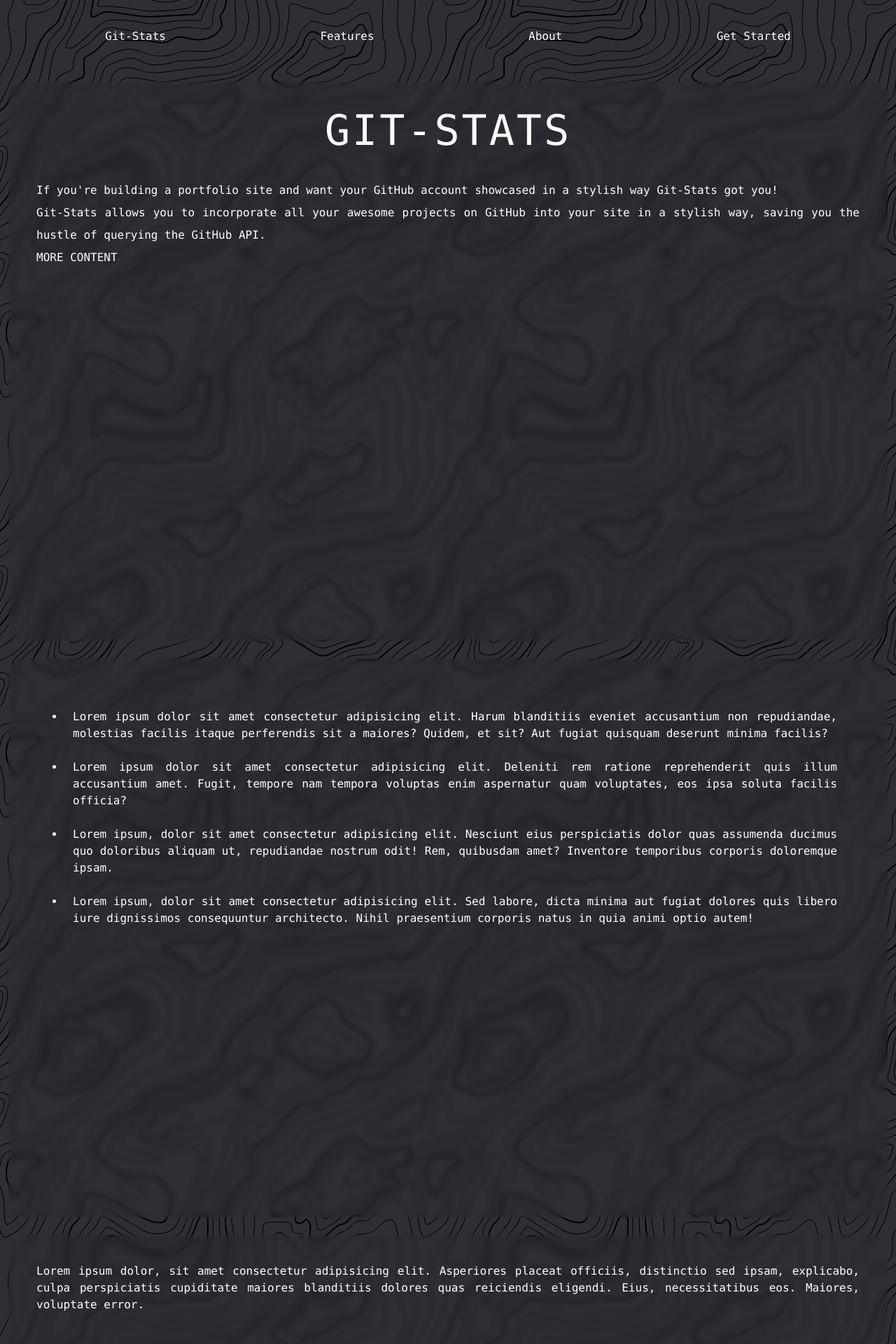
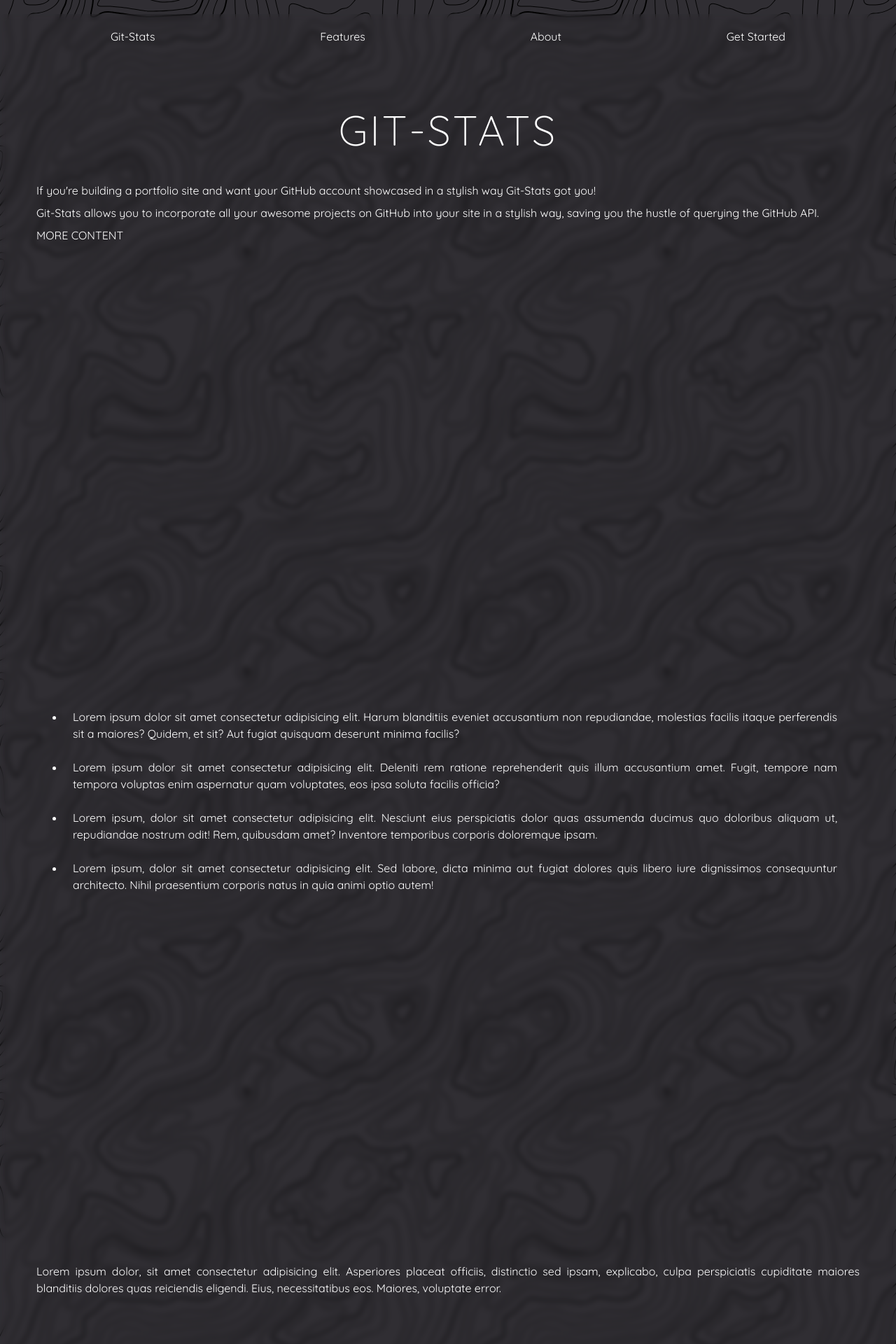
Before and after one commit to philimon-reset/Git-Stats, a Flask app: page / in a window 1280 px wide. Shown: the top 1920 px of the page at 70% size. Run offline with Flask 2, Linux system fonts and the light colour scheme.

Commit message:
improved font

```diff
--- a/static/landing_style.css
+++ b/static/landing_style.css
@@ -1,4 +1,5 @@
 body {
         background-image: url(/static/topography.svg);
         background-color: #302e33;
+        font-family: 'Quicksand', sans-serif;
 }
--- a/templates/index.html
+++ b/templates/index.html
@@ -6,11 +6,14 @@
   <meta http-equiv="X-UA-Compatible" content="IE=edge">
   <meta name="viewport" content="width=device-width, initial-scale=1.0">
   <link href="https://unpkg.com/tailwindcss@^2/dist/tailwind.min.css" rel="stylesheet">
+  <link rel="preconnect" href="https://fonts.googleapis.com">
+  <link rel="preconnect" href="https://fonts.gstatic.com" crossorigin>
+  <link href="https://fonts.googleapis.com/css2?family=Quicksand:wght@300;400;700&display=swap" rel="stylesheet">
   <link rel="stylesheet" href="/static/landing_style.css">
   <title>Git-Stats</title>
 </head>
 
-<body class="font-mono">
+<body class="backdrop-filter backdrop-blur-sm">
   <div class="flex flex-row justify-around p-5 m-5
                 text-white">
     <p><a href="#intro">Git-Stats</a></p>
@@ -21,8 +24,6 @@
   <div class="flex flex-col justify-around">
     <div class="text-white
                   p-10 m-3 h-screen w-100
-                  backdrop-filter backdrop-blur-sm
-                  rounded-3xl
                   flex-grow" id="intro">
       <div class="flex flex-col">
         <h1 class="text-6xl pb-10 font-light tracking-wider uppercase text-center">Git-Stats</h1>
@@ -36,7 +37,7 @@
         </div>
       </div>
     </div>
-    <div class="text-white p-10 m-3 h-screen backdrop-filter backdrop-blur-sm rounded-3xl flex-grow" id="features">
+    <div class="text-white p-10 m-3 h-screen flex-grow" id="features">
       <ul class="list-disc text-justify pl-5 m-5">
         <li class="p-3">Lorem ipsum dolor sit amet consectetur adipisicing elit. Harum blanditiis eveniet accusantium
           non repudiandae, molestias facilis itaque perferendis sit a maiores? Quidem, et sit? Aut fugiat quisquam
@@ -54,7 +55,6 @@
     </div>
     <div class="text-white text-justify
                   p-10 m-3 h-screen
-                  backdrop-filter backdrop-blur-sm rounded-3xl
                   flex-grow
                   flex flex-col" id="about">
       <div class="flex-1">
```
